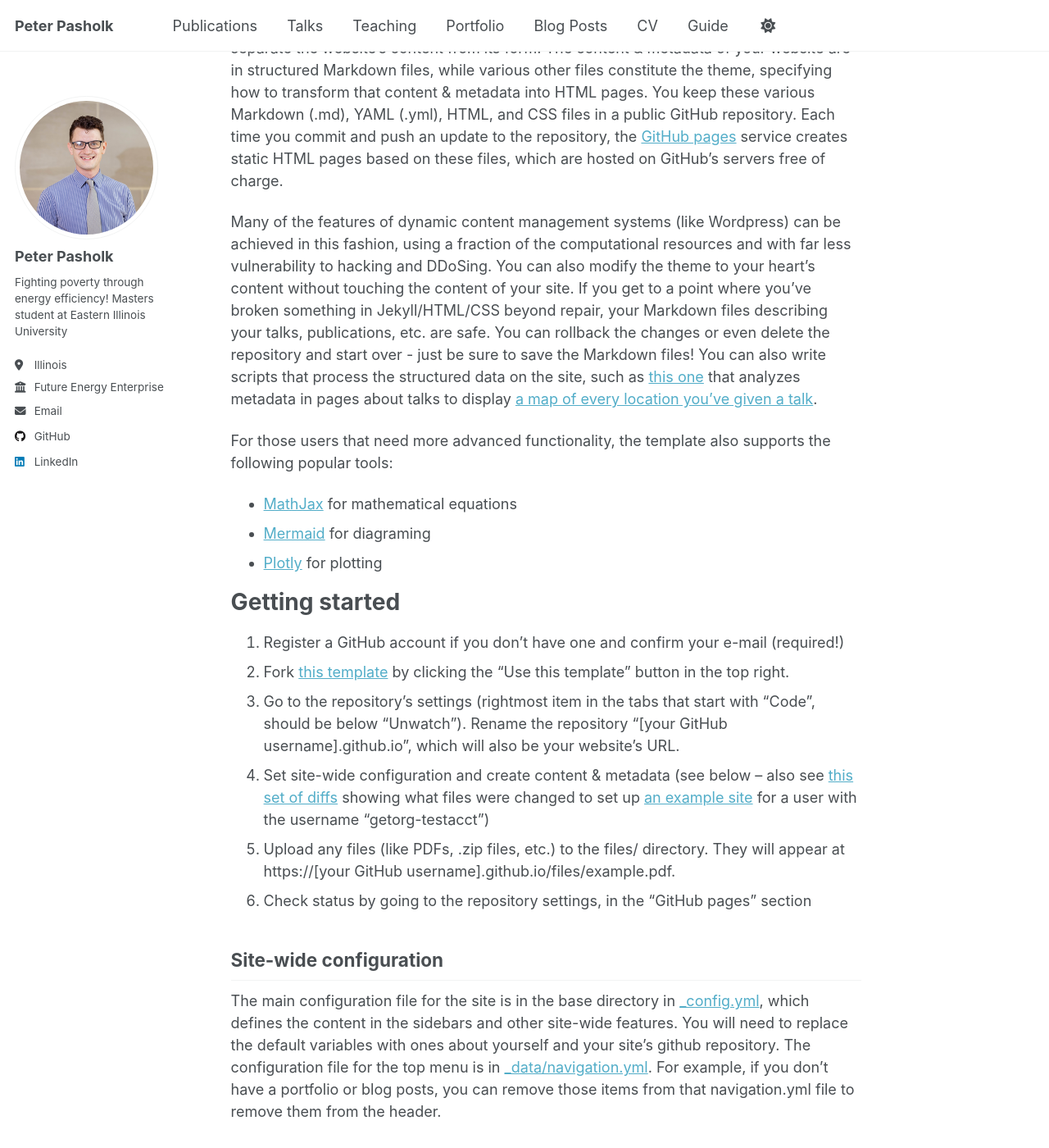
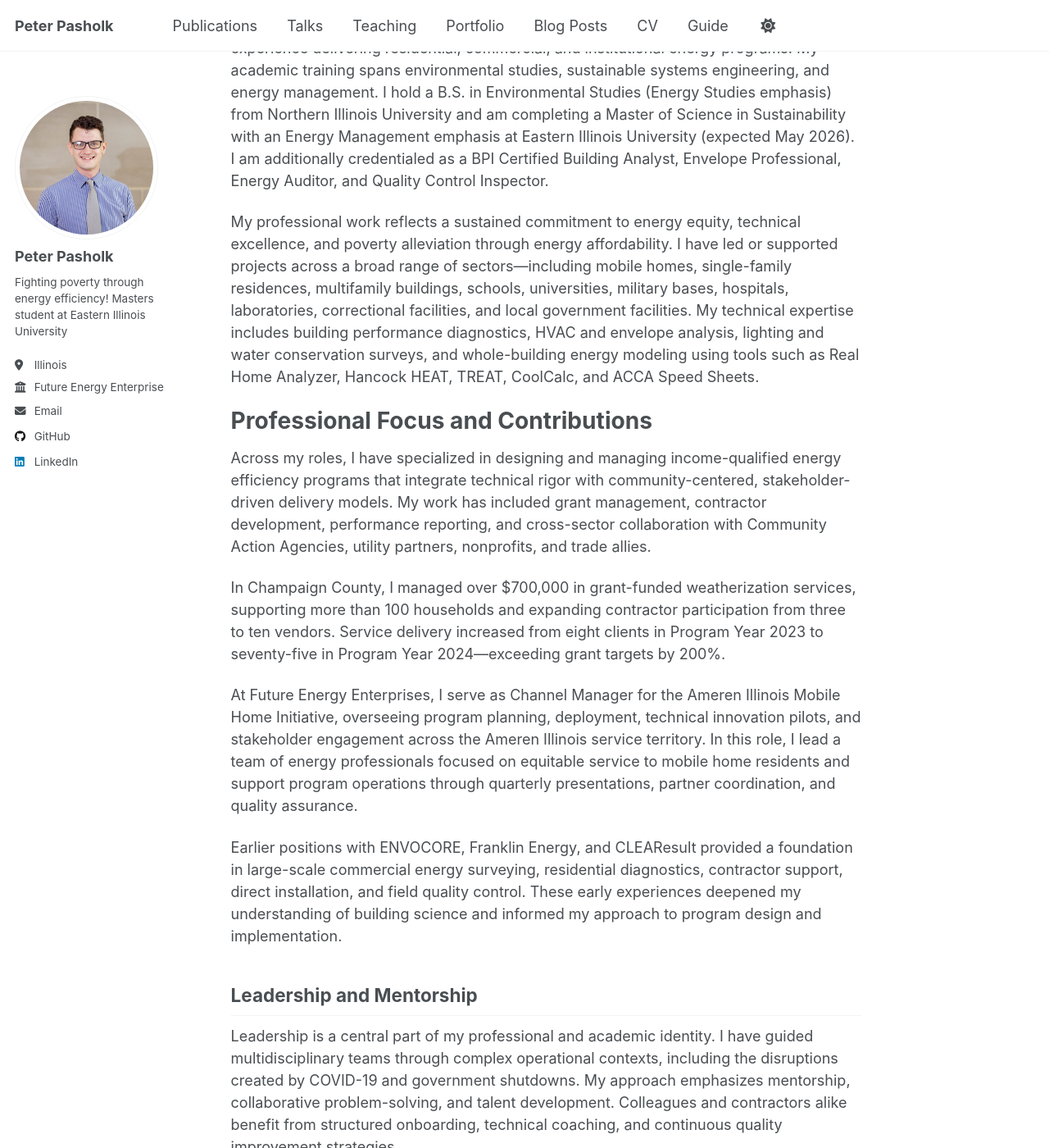
Before and after one commit to ppasholk/ppasholk.github.io, a Jekyll site: the page built from _pages/about.md, in a window 1280 px wide and 1400 px high, scrolled down 516 px. Shown: the whole window at 82% size. Built offline with Jekyll 4.4.1, drawn with Linux system fonts in a browser that asks for light colours; a script that is not in the unit is left out; some of the changed text lies outside the part shown.

Commit message:
Update about.md

```diff
--- a/_pages/about.md
+++ b/_pages/about.md
@@ -11,46 +11,32 @@ This is the front page of a website that is powered by the [Academic Pages templ
 
  You can fork [this template](https://github.com/academicpages/academicpages.github.io) right now, modify the configuration and Markdown files, add your own PDFs and other content, and have your own site for free, with no ads!
 
-A data-driven personal website
+Academic About Me
 ======
-Like many other Jekyll-based GitHub Pages templates, Academic Pages makes you separate the website's content from its form. The content & metadata of your website are in structured Markdown files, while various other files constitute the theme, specifying how to transform that content & metadata into HTML pages. You keep these various Markdown (.md), YAML (.yml), HTML, and CSS files in a public GitHub repository. Each time you commit and push an update to the repository, the [GitHub pages](https://pages.github.com/) service creates static HTML pages based on these files, which are hosted on GitHub's servers free of charge.
+I am an energy-efficiency professional and program manager with more than ten years of experience delivering residential, commercial, and institutional energy programs. My academic training spans environmental studies, sustainable systems engineering, and energy management. I hold a B.S. in Environmental Studies (Energy Studies emphasis) from Northern Illinois University and am completing a Master of Science in Sustainability with an Energy Management emphasis at Eastern Illinois University (expected May 2026). I am additionally credentialed as a BPI Certified Building Analyst, Envelope Professional, Energy Auditor, and Quality Control Inspector.
 
-Many of the features of dynamic content management systems (like Wordpress) can be achieved in this fashion, using a fraction of the computational resources and with far less vulnerability to hacking and DDoSing. You can also modify the theme to your heart's content without touching the content of your site. If you get to a point where you've broken something in Jekyll/HTML/CSS beyond repair, your Markdown files describing your talks, publications, etc. are safe. You can rollback the changes or even delete the repository and start over - just be sure to save the Markdown files! You can also write scripts that process the structured data on the site, such as [this one](https://github.com/academicpages/academicpages.github.io/blob/master/talkmap.ipynb) that analyzes metadata in pages about talks to display [a map of every location you've given a talk](https://academicpages.github.io/talkmap.html).
+My professional work reflects a sustained commitment to energy equity, technical excellence, and poverty alleviation through energy affordability. I have led or supported projects across a broad range of sectors—including mobile homes, single-family residences, multifamily buildings, schools, universities, military bases, hospitals, laboratories, correctional facilities, and local government facilities. My technical expertise includes building performance diagnostics, HVAC and envelope analysis, lighting and water conservation surveys, and whole-building energy modeling using tools such as Real Home Analyzer, Hancock HEAT, TREAT, CoolCalc, and ACCA Speed Sheets.
 
-For those users that need more advanced functionality, the template also supports the following popular tools:
-- [MathJax](https://www.mathjax.org/) for mathematical equations
-- [Mermaid](https://mermaid.js.org/) for diagraming
-- [Plotly](https://plotly.com/javascript/) for plotting
+Professional Focus and Contributions
+======
+Across my roles, I have specialized in designing and managing income-qualified energy efficiency programs that integrate technical rigor with community-centered, stakeholder-driven delivery models. My work has included grant management, contractor development, performance reporting, and cross-sector collaboration with Community Action Agencies, utility partners, nonprofits, and trade allies.
 
-Getting started
-======
-1. Register a GitHub account if you don't have one and confirm your e-mail (required!)
-1. Fork [this template](https://github.com/academicpages/academicpages.github.io) by clicking the "Use this template" button in the top right.
-1. Go to the repository's settings (rightmost item in the tabs that start with "Code", should be below "Unwatch"). Rename the repository "[your GitHub username].github.io", which will also be your website's URL.
-1. Set site-wide configuration and create content & metadata (see below -- also see [this set of diffs](https://archive.is/3TPas) showing what files were changed to set up [an example site](https://getorg-testacct.github.io) for a user with the username "getorg-testacct")
-1. Upload any files (like PDFs, .zip files, etc.) to the files/ directory. They will appear at https://[your GitHub username].github.io/files/example.pdf.
-1. Check status by going to the repository settings, in the "GitHub pages" section
+In Champaign County, I managed over $700,000 in grant-funded weatherization services, supporting more than 100 households and expanding contractor participation from three to ten vendors. Service delivery increased from eight clients in Program Year 2023 to seventy-five in Program Year 2024—exceeding grant targets by 200%.
 
-Site-wide configuration
+At Future Energy Enterprises, I serve as Channel Manager for the Ameren Illinois Mobile Home Initiative, overseeing program planning, deployment, technical innovation pilots, and stakeholder engagement across the Ameren Illinois service territory. In this role, I lead a team of energy professionals focused on equitable service to mobile home residents and support program operations through quarterly presentations, partner coordination, and quality assurance.
+
+Earlier positions with ENVOCORE, Franklin Energy, and CLEAResult provided a foundation in large-scale commercial energy surveying, residential diagnostics, contractor support, direct installation, and field quality control. These early experiences deepened my understanding of building science and informed my approach to program design and implementation.
+
+Leadership and Mentorship
 ------
-The main configuration file for the site is in the base directory in [_config.yml](https://github.com/academicpages/academicpages.github.io/blob/master/_config.yml), which defines the content in the sidebars and other site-wide features. You will need to replace the default variables with ones about yourself and your site's github repository. The configuration file for the top menu is in [_data/navigation.yml](https://github.com/academicpages/academicpages.github.io/blob/master/_data/navigation.yml). For example, if you don't have a portfolio or blog posts, you can remove those items from that navigation.yml file to remove them from the header.
+Leadership is a central part of my professional and academic identity. I have guided multidisciplinary teams through complex operational contexts, including the disruptions created by COVID-19 and government shutdowns. My approach emphasizes mentorship, collaborative problem-solving, and talent development. Colleagues and contractors alike benefit from structured onboarding, technical coaching, and continuous quality improvement strategies.
 
-Create content & metadata
+I am particularly committed to developing emerging professionals in the energy space. My work is grounded in the belief that equitable service delivery is inseparable from equitable workforce development.
+
+Community Commitment
 ------
-For site content, there is one Markdown file for each type of content, which are stored in directories like _publications, _talks, _posts, _teaching, or _pages. For example, each talk is a Markdown file in the [_talks directory](https://github.com/academicpages/academicpages.github.io/tree/master/_talks). At the top of each Markdown file is structured data in YAML about the talk, which the theme will parse to do lots of cool stuff. The same structured data about a talk is used to generate the list of talks on the [Talks page](https://academicpages.github.io/talks), each [individual page](https://academicpages.github.io/talks/2012-03-01-talk-1) for specific talks, the talks section for the [CV page](https://academicpages.github.io/cv), and the [map of places you've given a talk](https://academicpages.github.io/talkmap.html) (if you run this [python file](https://github.com/academicpages/academicpages.github.io/blob/master/talkmap.py) or [Jupyter notebook](https://github.com/academicpages/academicpages.github.io/blob/master/talkmap.ipynb), which creates the HTML for the map based on the contents of the _talks directory).
+Beyond my programmatic work, I am actively involved in community service. I have been recognized as one of Champaign County’s Forty Under 40 (2024) by Central Illinois Business Insider and selected as part of the United Way’s Emerging Community Leaders (Class of 2023). I regularly volunteer with local literacy initiatives, including the Read, Talk, Play Everyday program, which provides books and early learning materials to over 400 families annually.
 
-**Markdown generator**
+**Professional Mission**
 
-The repository includes [a set of Jupyter notebooks](https://github.com/academicpages/academicpages.github.io/tree/master/markdown_generator
-) that converts a CSV containing structured data about talks or presentations into individual Markdown files that will be properly formatted for the Academic Pages template. The sample CSVs in that directory are the ones I used to create my own personal website at stuartgeiger.com. My usual workflow is that I keep a spreadsheet of my publications and talks, then run the code in these notebooks to generate the Markdown files, then commit and push them to the GitHub repository.
-
-How to edit your site's GitHub repository
-------
-Many people use a git client to create files on their local computer and then push them to GitHub's servers. If you are not familiar with git, you can directly edit these configuration and Markdown files directly in the github.com interface. Navigate to a file (like [this one](https://github.com/academicpages/academicpages.github.io/blob/master/_talks/2012-03-01-talk-1.md) and click the pencil icon in the top right of the content preview (to the right of the "Raw | Blame | History" buttons). You can delete a file by clicking the trashcan icon to the right of the pencil icon. You can also create new files or upload files by navigating to a directory and clicking the "Create new file" or "Upload files" buttons.
-
-Example: editing a Markdown file for a talk
-![Editing a Markdown file for a talk](/images/editing-talk.png)
-
-For more info
-------
-More info about configuring Academic Pages can be found in [the guide](https://academicpages.github.io/markdown/), the [growing wiki](https://github.com/academicpages/academicpages.github.io/wiki), and you can always [ask a question on GitHub](https://github.com/academicpages/academicpages.github.io/discussions). The [guides for the Minimal Mistakes theme](https://mmistakes.github.io/minimal-mistakes/docs/configuration/) (which this theme was forked from) might also be helpful.
+My overarching mission is to expand access to high-quality energy efficiency services for historically underserved communities. I believe that energy affordability is foundational to economic stability, public health, and long-term sustainability. Through both academic research and professional practice, I aim to advance program models that are data-driven, community-grounded, and equity-centered.
```
